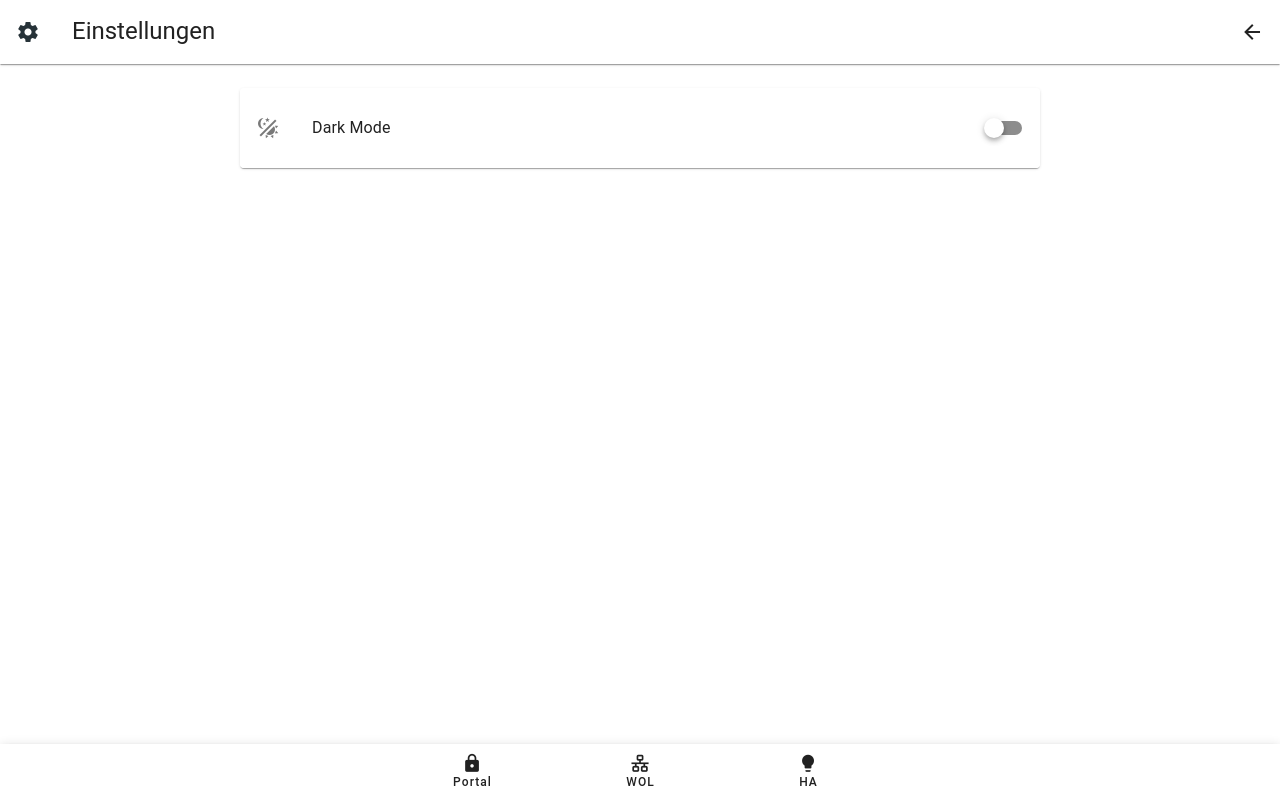
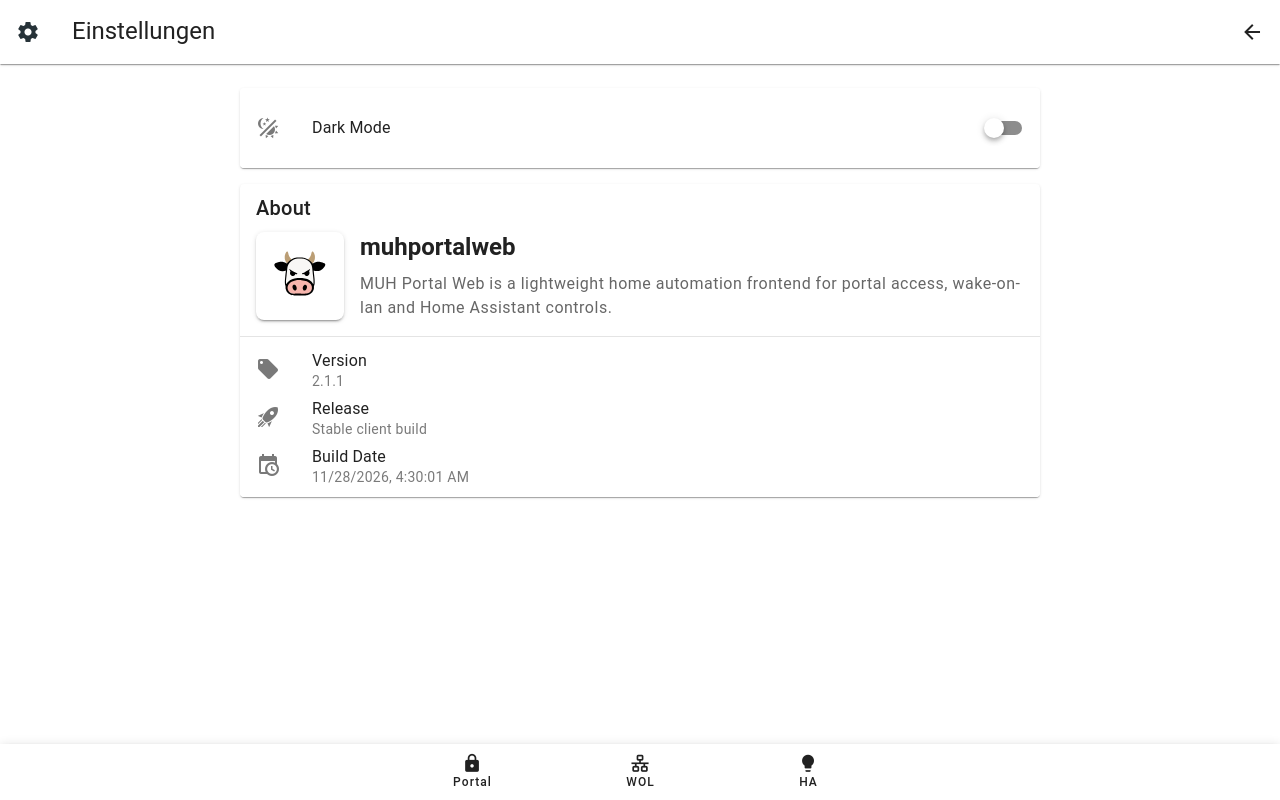
Before and after one commit to 13/muhportalweb, a Nuxt app: page /config in a window 1280 px wide. Built offline with nearby package versions, Linux system fonts and the light colour scheme.

Commit message:
added about

```diff
--- a/app/pages/config.vue
+++ b/app/pages/config.vue
@@ -16,7 +16,9 @@
   </v-app-bar>
 
   <v-container fluid class="d-flex justify-center pa-0 pa-md-6">
-    <v-card class="w-100 ma-0" max-width="800">
+    <div class="d-flex flex-column ga-4 w-100" style="max-width: 800px;">
+
+      <v-card class="ma-0">
         <v-list>
           <v-list-item>
             <template #prepend>
@@ -33,10 +35,65 @@
           </v-list-item>
         </v-list>
       </v-card>
+
+      <v-card class="ma-0">
+        <v-card-title class="text-h6">About</v-card-title>
+
+        <v-card-text>
+          <div class="d-flex flex-column flex-sm-row align-center ga-4">
+            <v-avatar size="88" rounded="lg" class="bg-white elevation-2">
+              <v-img src="/muhportal.svg" alt="muhportalweb logo" />
+            </v-avatar>
+
+            <div class="flex-grow-1 text-center text-sm-left">
+              <div class="text-h5 font-weight-bold">muhportalweb</div>
+              <div class="text-body-1 text-medium-emphasis mt-2">
+                MUH Portal Web is a lightweight home automation frontend for portal access,
+                wake-on-lan and Home Assistant controls.
+              </div>
+            </div>
+          </div>
+        </v-card-text>
+
+        <v-divider />
+
+        <v-list density="comfortable">
+          <v-list-item>
+            <template #prepend>
+              <v-icon>mdi-tag</v-icon>
+            </template>
+            <v-list-item-title>Version</v-list-item-title>
+            <v-list-item-subtitle>{{ appVersion }}</v-list-item-subtitle>
+          </v-list-item>
+
+          <v-list-item>
+            <template #prepend>
+              <v-icon>mdi-rocket-launch</v-icon>
+            </template>
+            <v-list-item-title>Release</v-list-item-title>
+            <v-list-item-subtitle>Stable client build</v-list-item-subtitle>
+          </v-list-item>
+
+          <v-list-item>
+            <template #prepend>
+              <v-icon>mdi-calendar-clock</v-icon>
+            </template>
+            <v-list-item-title>Build Date</v-list-item-title>
+            <v-list-item-subtitle>{{ formattedBuildDate }}</v-list-item-subtitle>
+          </v-list-item>
+
+        </v-list>
+      </v-card>
+    </div>
   </v-container>
 </template>
 
 <script setup lang="ts">
+import pkg from '../../package.json'
+
+const appVersion = pkg.version
+const buildDate = useRuntimeConfig().public.buildDate as string
+const formattedBuildDate = new Date(buildDate).toLocaleString()
 const isDarkModeEnabled = ref(false);
 const setDarkMode = inject<(enableDarkMode: boolean) => void>("setDarkMode");
 
--- a/nuxt.config.ts
+++ b/nuxt.config.ts
@@ -15,7 +15,7 @@ export default defineNuxtConfig({
   // Runtime environment variables
   runtimeConfig: {
     public: {
-      // No runtime config needed - Socket.IO connects to same server
+      buildDate: new Date().toISOString(),
     },
   },
   app: {
--- a/package.json
+++ b/package.json
@@ -1,6 +1,6 @@
 {
   "name": "muhportalweb",
-  "version": "2.1.0",
+  "version": "2.1.1",
   "description": "MUH Portal Web - Home Automation Frontend",
   "type": "module",
   "private": true,
```
Lines whose indentation alone changed are shown as unchanged.
